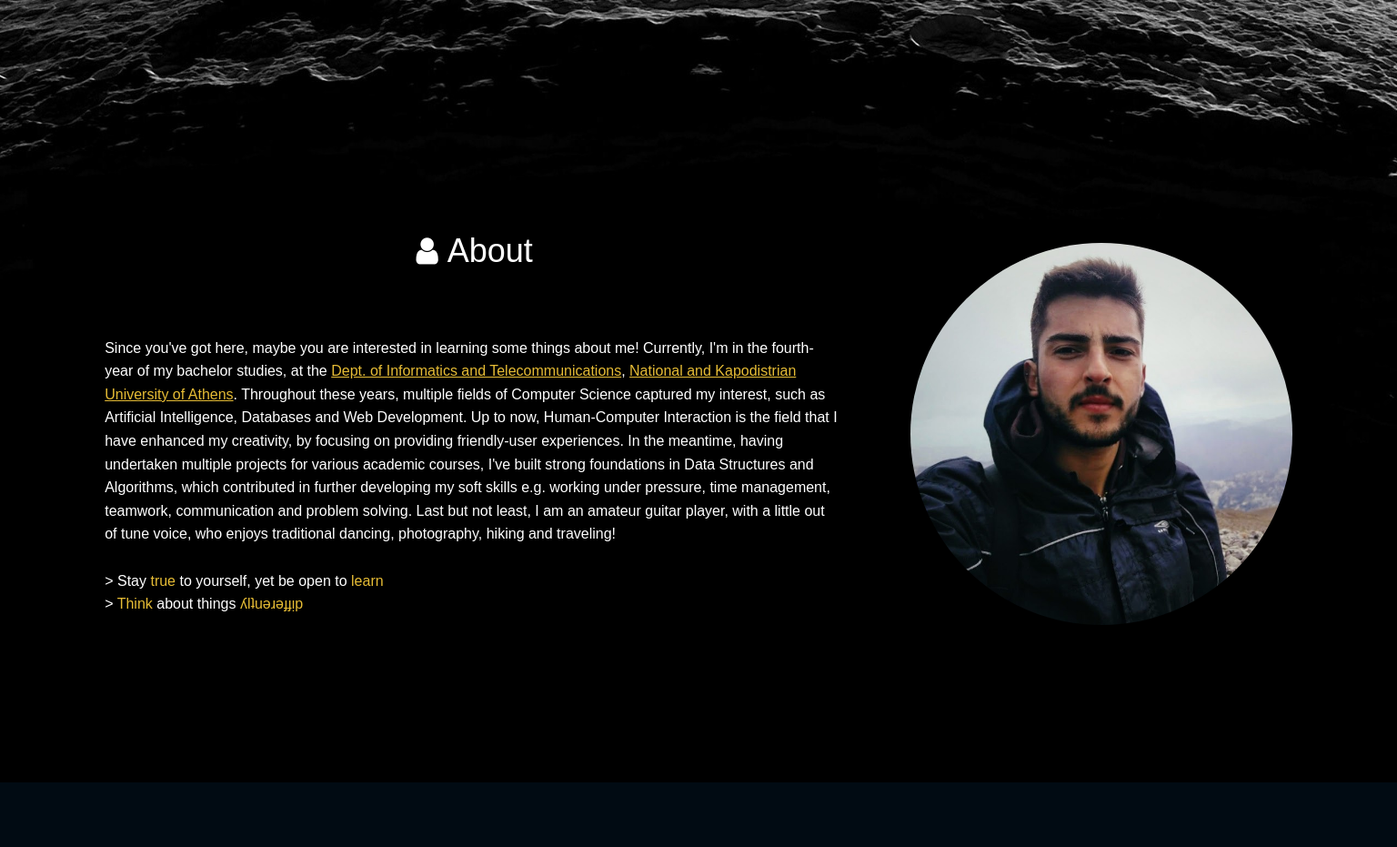
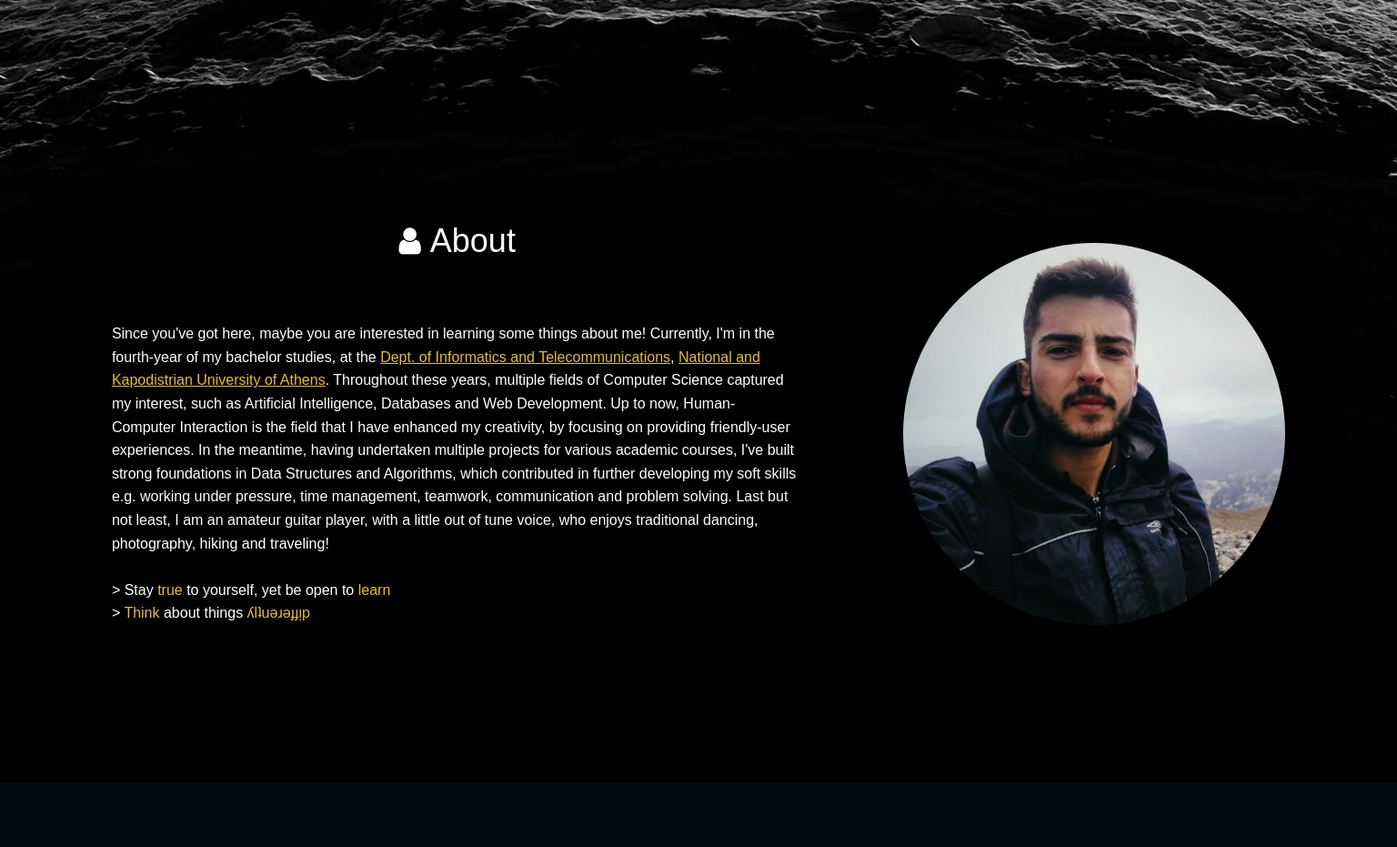
Before and after one commit to mansstiv/mansstiv.github.io, a PHP site: page / in a window 1536 px wide. Shown: the part 613-1544 px from the top of the page at 91% size. Run offline with PHP 8.4, Linux system fonts and the light colour scheme; some web fonts are replaced.

Commit message:
fixing responsiveness

```diff
--- a/styles.css
+++ b/styles.css
@@ -588,6 +588,24 @@ textarea:focus {
   }
 }
 
+@media (min-width: 1200px) {
+
+  #about {
+    margin-left: 11%;
+    margin-right: 11%;
+  }
+
+  .about-section-text {
+    margin-right: 3% !important;
+  }
+
+  .about-section-photo img {
+    height: 360px;
+    width: auto;
+    border-radius: 50%;
+  }
+}
+
 @media (min-width: 1366px) {
 
   .introduction h1,
@@ -608,6 +626,12 @@ textarea:focus {
     width: auto;
     border-radius: 50%;
   }
+
+  #about {
+    margin-left: 8%;
+    margin-right: 8%;
+  }
+
 }
 
 @media (min-width: 1920px) {
```
